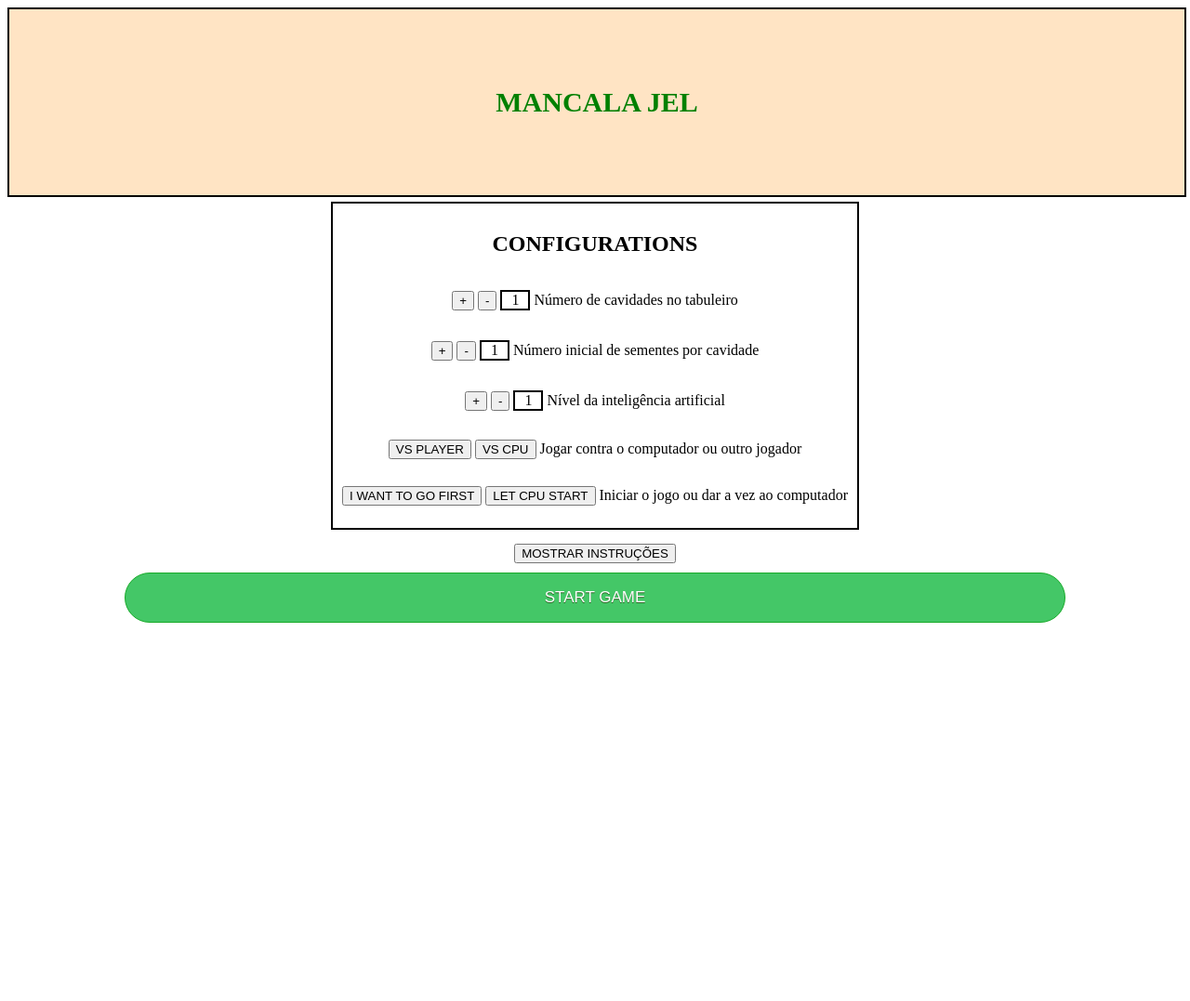
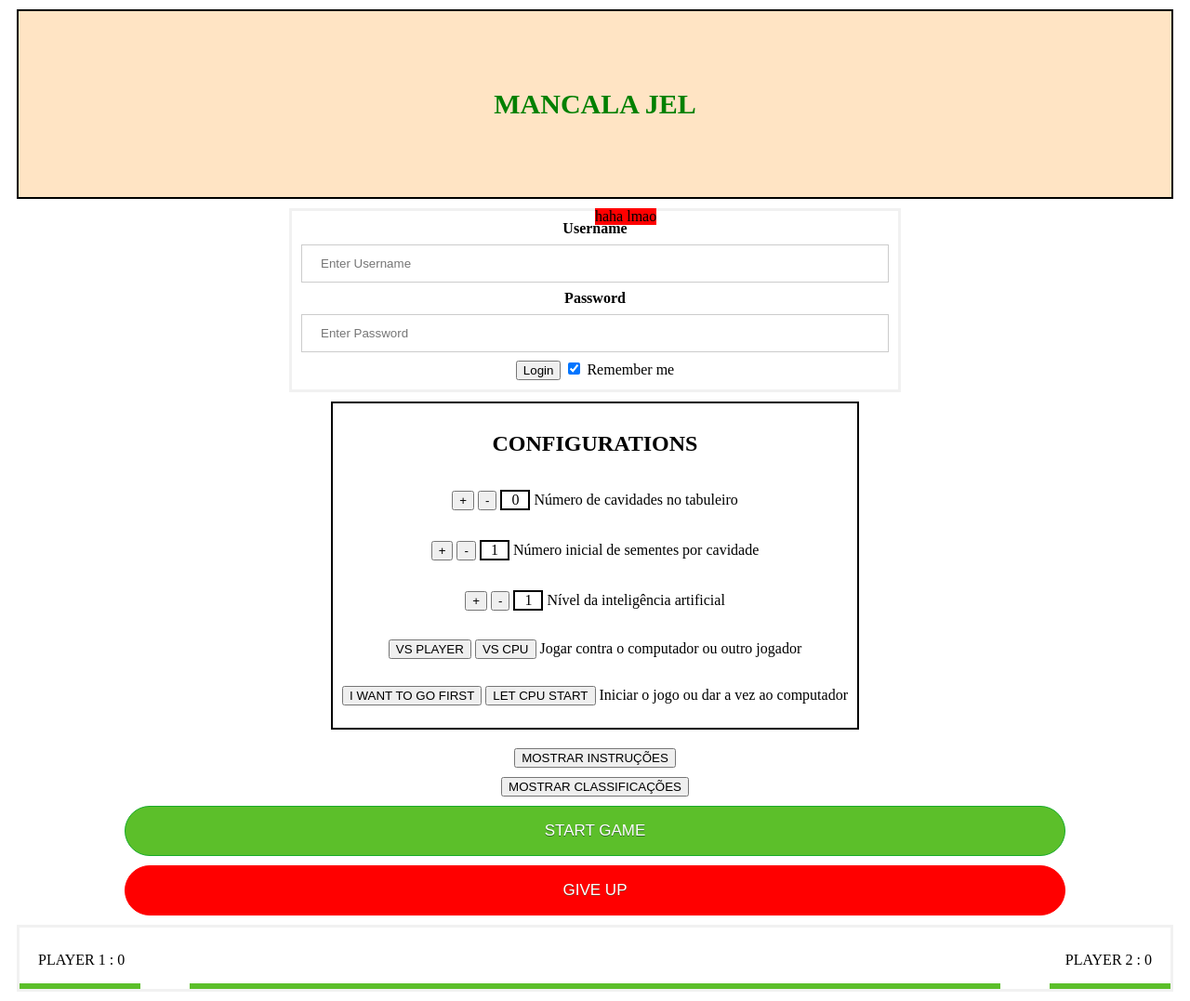
Before and after one commit to Poodlers/LTW-MANCALA, a plain HTML site: page index.html in a window 1280 px wide. Shown: the whole page at 93% size. Before the commit the page ends 800 px from the top, so only its background shows below. Drawn offline with Linux system fonts and the light colour scheme.

Commit message:
antes de o jel fazer babeira

```diff
--- a/index.html
+++ b/index.html
@@ -8,13 +8,44 @@
     <section id="logo">
       <h1 id="page_title">MANCALA JEL</h1>
     </section>
+
+    <div class="instructions_parent">
+      <div class="instructions">haha lmao</div>
+    </div>
+
     <div class="container">
+      <form method="post">
+        <div class="user_container">
+          <label for="uname"><b>Username</b></label>
+          <input
+            type="text"
+            placeholder="Enter Username"
+            name="uname"
+            required
+          />
+
+          <label for="psw"><b>Password</b></label>
+          <input
+            type="password"
+            placeholder="Enter Password"
+            name="psw"
+            required
+          />
+
+          <button type="submit">Login</button>
+          <label>
+            <input type="checkbox" checked="checked" name="remember" /> Remember
+            me
+          </label>
+        </div>
+      </form>
+
       <div class="configuration">
         <h2>CONFIGURATIONS</h2>
         <div class="options">
           <button id="add_button1">+</button>
           <button id="sub_button1">-</button>
-          <p class="option_number" id="option_number1">1</p>
+          <p class="option_number" id="option_number1">0</p>
           <p class="option_description">Número de cavidades no tabuleiro</p>
         </div>
 
@@ -51,9 +82,34 @@
         </div>
       </div>
       <br />
-      <button id="mostrar_instructions_button">MOSTRAR INSTRUÇÕES</button>
+      <button id="mostrar_instructions_button" class="commands_button">
+        MOSTRAR INSTRUÇÕES
+      </button>
       <br />
-      <button id="start_game_button">START GAME</button>
+      <button id="mostrar_classifications_button" class="commands_button">
+        MOSTRAR CLASSIFICAÇÕES
+      </button>
+      <br />
+      <a href="#tabuleiro">
+        <button id="start_game_button" class="game_button">START GAME</button>
+      </a>
+      <br />
+      <button id="give_up_game_button" class="game_button">GIVE UP</button>
+
+      <div id="board">
+        <div id="board_state">
+          <p>PLAYER 1 : <span id="player_1_seeds">0</span></p>
+          <p>PLAYER 2 : <span id="player_2_seeds">0</span></p>
+        </div>
+        <div id="tabuleiro">
+          <div id="player1_seed_box" class="seed_box"></div>
+          <div id="game_cavities">
+            <div id="row1"></div>
+            <div id="row2"></div>
+          </div>
+          <div id="player2_seed_box" class="seed_box"></div>
+        </div>
+      </div>
     </div>
     <script src="script.js"></script>
   </body>
--- a/script.js
+++ b/script.js
@@ -1,14 +1,46 @@
+
+let num_of_cavities = 0;
 let sub_button = document.getElementById("sub_button1");
-document.getElementById("add_button1").addEventListener("click", function(){
-    document.getElementById("option_number1").innerHTML++;
+let add_button = document.getElementById("add_button1");
+add_button.addEventListener("click", function(){
+    num_of_cavities = Math.min(20,num_of_cavities+ 1);
+    document.getElementById("option_number1").innerHTML = num_of_cavities;
     sub_button.disabled = false;
+    if(num_of_cavities == 20){
+        add_button.disabled = true;
+    }
 })
 
-document.getElementById("sub_button1").addEventListener("click", function(){
+sub_button.addEventListener("click", function(){
 
-    document.getElementById("option_number1").innerHTML = Math.max(document.getElementById("option_number1").innerHTML- 1, 0);
-
-    if(document.getElementById("option_number1").innerHTML == "0"){
+    num_of_cavities = Math.max(document.getElementById("option_number1").innerHTML- 1, 0);
+    document.getElementById("option_number1").innerHTML = num_of_cavities;
+    if(num_of_cavities == 0){
         sub_button.disabled = true;
     }
+    add_button.disabled = false;
 })
+
+document.getElementById("start_game_button").addEventListener("click", function(){
+    //inject into #tabuleiro the number of cavities specified
+    let first_row = document.getElementById("row1");
+    first_row.innerHTML ="";
+    let second_row = document.getElementById("row2");
+    second_row.innerHTML ="";
+    var frag = document.createDocumentFragment();
+    var frag2 = document.createDocumentFragment();
+    for(var i = 0; i < num_of_cavities/2; i++){
+        let newCavity = document.createElement("div");
+        newCavity.setAttribute("class","cavity");
+        newCavity.setAttribute("id","cavity"+ i);
+        frag.appendChild(newCavity);
+    }
+    first_row.appendChild(frag);
+    for(var i = num_of_cavities/2; i < num_of_cavities; i++){
+        let newCavity = document.createElement("div");
+        newCavity.setAttribute("class","cavity");
+        newCavity.setAttribute("id","cavity"+ i);
+        frag2.appendChild(newCavity);
+    }
+    second_row.appendChild(frag2);
+})
--- a/style.css
+++ b/style.css
@@ -1,13 +1,25 @@
 #logo {
   border-style: solid;
   border-width: 2px;
-  margin: auto;
-  width: 100%;
+  margin: 10px;
   height: 200px;
   display: flex;
   justify-content: center;
   align-items: center;
   background-color: bisque;
+}
+
+.instructions_parent {
+  text-align: center;
+  width: 100%;
+}
+
+.instructions {
+  position: absolute;
+  background-color: red;
+  display: inline-block;
+  justify-content: center;
+  align-items: center;
 }
 
 .container {
@@ -28,8 +40,8 @@
   margin: auto;
   display: inline-block;
   align-items: center;
-  margin-top: 5px;
-  margin-bottom: 5px;
+  margin-top: 10px;
+  margin-bottom: 10px;
   padding: 10px;
 }
 
@@ -45,7 +57,7 @@
   border-width: 2px;
 }
 
-#start_game_button {
+.game_button {
   background-color: #44c767;
   margin-top: 10px;
   width: 80%;
@@ -61,14 +73,102 @@
   text-shadow: 0px 1px 0px #2f6627;
 }
 
-#start_game_button:hover {
+#start_game_button {
   background-color: #5cbf2a;
 }
-#start_game_button:active {
+
+#start_game_button:hover {
+  background-color: #2f6627;
+}
+
+#give_up_game_button {
+  background-color: red;
+  border: 1px solid red;
+  text-shadow: 0px 1px 0px #8c2d19;
+}
+#give_up_game_button:hover {
+  background-color: #8c2d19;
+}
+.game_button:active {
   position: relative;
   top: 1px;
 }
 
-#mostrar_instructions_button {
+.commands_button {
   margin-top: 10px;
 }
+
+form {
+  border: 3px solid #f1f1f1;
+  width: 50%;
+  margin: auto;
+  padding: 10px;
+}
+
+input[type="text"],
+input[type="password"] {
+  width: 100%;
+  padding: 12px 20px;
+  margin: 8px 0;
+  display: inline-block;
+  border: 1px solid #ccc;
+  box-sizing: border-box;
+}
+
+#board {
+  border: 3px solid #f1f1f1;
+  margin: 10px;
+}
+
+#board_state {
+  display: flex;
+  flex-direction: row;
+  justify-content: space-between;
+  padding-right: 20px;
+  padding-left: 20px;
+  margin-top: 10px;
+}
+
+#tabuleiro {
+  display: flex;
+  flex-direction: row;
+  justify-content: space-between;
+}
+
+.seed_box {
+  border: 3px solid #5cbf2a;
+  width: 10%;
+}
+
+#game_cavities {
+  display: flex;
+  flex-wrap: wrap;
+  flex-direction: row;
+  justify-content: center;
+  align-items: center;
+  align-content: space-between;
+  width: 70%;
+  border: 3px solid #5cbf2a;
+}
+
+.cavity {
+  border-radius: 50%;
+  border-width: 3px;
+  border-color: #18ab29;
+  background-color: aqua;
+  aspect-ratio: 1/1;
+  object-fit: cover;
+
+  display: flex;
+  flex-direction: column;
+  flex-basis: 100%;
+  flex: 1;
+}
+
+#row1,
+#row2 {
+  display: flex;
+  flex-direction: row;
+  flex-wrap: wrap;
+  width: 100%;
+}
```
